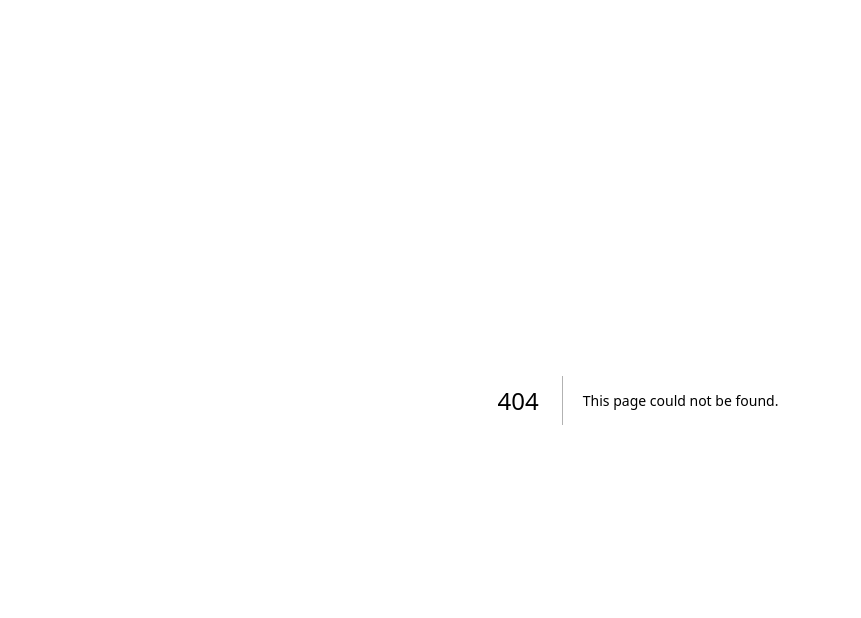
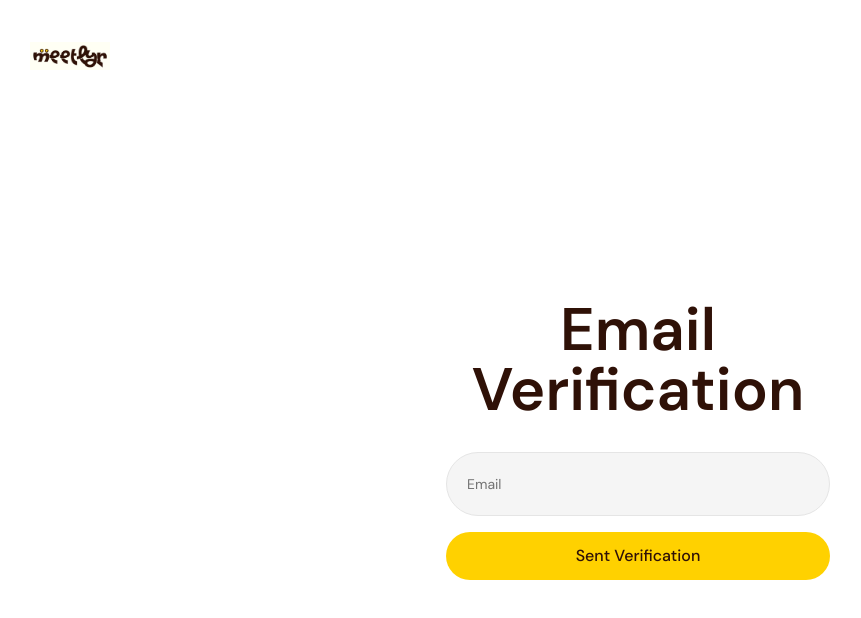
Before and after one commit to Easify-Technologies/meetly, a Next.js app: page /email-verification in a window 1280 px wide. Before the commit this address had no page. Shown: the top 618 px of the page, without its empty margins (2-863 px from the left). Built offline with nearby package versions, Linux system fonts and the light colour scheme.

Commit message:
setting up the email verification page

```diff
--- a/app/bookings/page.tsx
+++ b/app/bookings/page.tsx
@@ -128,8 +128,15 @@ const Page = () => {
                                   })}
                                 </RadioGroup>
                               </div>
-                              <div className="shrink-0 py-6">
-                                <button className="inline-flex items-center justify-center gap-2 whitespace-nowrap text-sm md:text-base font-medium transition-all outline-none bg-[#FFD100] text-[#2F1107] hover:bg-[#FFD100]/90 h-12 px-4 py-2 rounded-full w-full cursor-pointer" type="button">Book my seat</button>
+                              <div className="shrink-0 pt-6 pb-4">
+                                <button className="inline-flex items-center justify-center gap-2 whitespace-nowrap text-sm md:text-base font-medium transition-all outline-none bg-[#FFD100] text-[#2F1107] hover:bg-[#FFD100]/80 h-12 px-4 py-2 rounded-full w-full cursor-pointer" type="button">
+                                  Book my seat
+                                </button>
+                              </div>
+                              <div className="shrink-0">
+                                <Link href="/email-verification" className="inline-flex items-center justify-center gap-2 whitespace-nowrap text-sm md:text-base font-medium transition-all outline-none bg-[#2F1107] text-white hover:bg-[#2F1107]/80 h-12 px-4 py-2 rounded-full w-full cursor-pointer" type="button">
+                                  Verify Your Email
+                                </Link>
                               </div>
                             </form>
                           </div>
--- /dev/null
+++ b/app/email-verification/page.tsx
@@ -0,0 +1,57 @@
+'use client';
+
+import React, { useState } from 'react';
+import Image from 'next/image';
+import Link from 'next/link';
+
+const Page = () => {
+    const [email, setEmail] = useState("");
+
+    const handleChange = (e: React.ChangeEvent<HTMLInputElement>) => {
+        setEmail(e.target.value);
+    }
+
+    return (
+        <>
+            <div className="h-full flex flex-col p-4">
+                <div className="">
+                    <div className="grid grid-cols-2 lg:grid-cols-[1fr_auto_1fr] items-center min-h-0 lg:min-h-20 p-4 w-full">
+                        <Link href="#" className="flex items-center gap-2 w-20">
+                            <Image
+                                src="/Mocha-e1760632297719.webp"
+                                alt="Meetly"
+                                width={200}
+                                height={200}
+                                quality={100}
+                                priority
+                            />
+                        </Link>
+                        <div className="hidden lg:flex items-center gap-6"></div>
+                        <div className="flex items-center justify-end"></div>
+                    </div>
+                </div>
+                <div className="flex-1 min-h-0 overflow-y-auto flex flex-col justify-center items-center">
+                    <form className="flex flex-col  w-full gap-4 max-w-sm">
+                        <h1 className="text-4xl text-[#2f1107] font-semibold md:text-5xl lg:text-6xl text-center mb-4">Email Verification</h1>
+                        <div className="grid w-full items-center gap-3">
+                            <div className="relative">
+                                <input onChange={handleChange} className="file:text-foreground placeholder:text-muted-foreground selection:bg-primary selection:text-primary-foreground border-input flex h-16 w-full min-w-0 rounded-full border bg-muted px-5 py-2 text-base transition-[color,box-shadow] outline-none file:inline-flex file:h-7 file:border-0 file:bg-transparent file:text-sm file:font-medium md:text-sm" aria-placeholder="Email" placeholder="Email" id="email" type="email" value={email} name="email" />
+                            </div>
+                            {/* {isError && (
+                                <p data-slot="form-message" className="text-destructive text-sm">{(error as Error).message}</p>
+                            )}
+                            {isSuccess && data?.message && (
+                                <p data-slot="form-message" className="text-green-500 text-sm">{data.message}</p>
+                            )} */}
+                        </div>
+                        <div className="flex-1 flex flex-col gap-4 justify-center items-center">
+                            <button className="inline-flex items-center justify-center gap-2 whitespace-nowrap cursor-pointer text-sm md:text-base font-medium transition-all bg-[#FFD100] text-[#2f1107] hover:bg-[#FFD100]/90 h-12 px-4 py-2 rounded-full w-full" type="button">Sent Verification</button>
+                        </div>
+                    </form>
+                </div>
+            </div>
+        </>
+    )
+}
+
+export default Page
```
